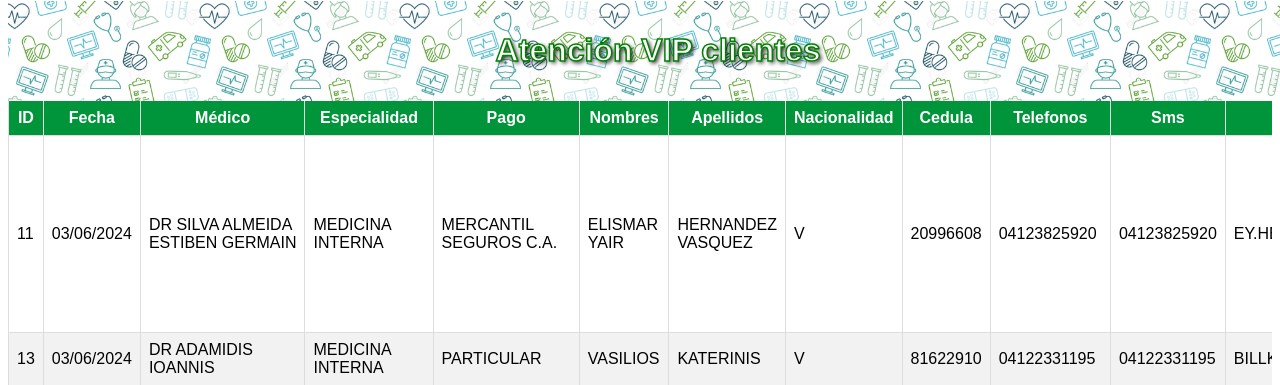
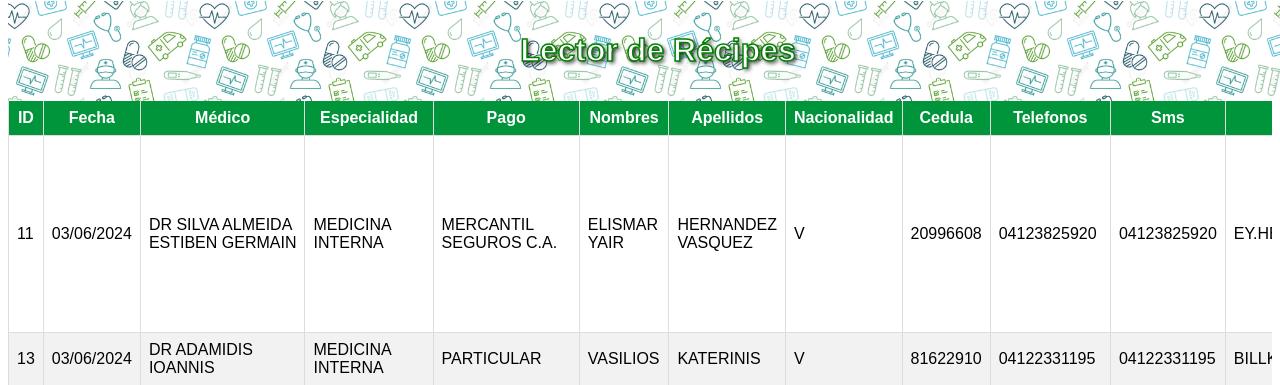
Before and after one commit to Infamousray64/recipes_lector, a Flask app: page / in a window 1280 px wide. Shown: the part 70-455 px from the top of the page. Run offline with Flask 3, Linux system fonts and the light colour scheme; data comes from the database, SQL or seed files in the repository; parts of the project's set-up code (start-up, migrations or seed data) failed here and were passed over.

Commit message:
Update home.html

```diff
--- a/templates/home.html
+++ b/templates/home.html
@@ -2,7 +2,7 @@
 <html>
 <head>
     <meta name="viewport" content="width=device-width, initial-scale=1">
-    <title>Atencion VIP clientes</title>
+    <title>Lector de Récipes</title>
     <link rel="stylesheet" type="text/css" href="{{ url_for('static', filename='styles.css') }}">
     <link rel="icon" type="image/png" href="{{ url_for('static', filename='locatelfavicon.png') }}">
 </head>
@@ -29,7 +29,7 @@
         </div>
     </div>
     <div class="fixed-title">
-        <h1>Atención VIP clientes</h1>
+        <h1>Lector de Récipes</h1>
     </div>
 
     <div class="table-container">
```
